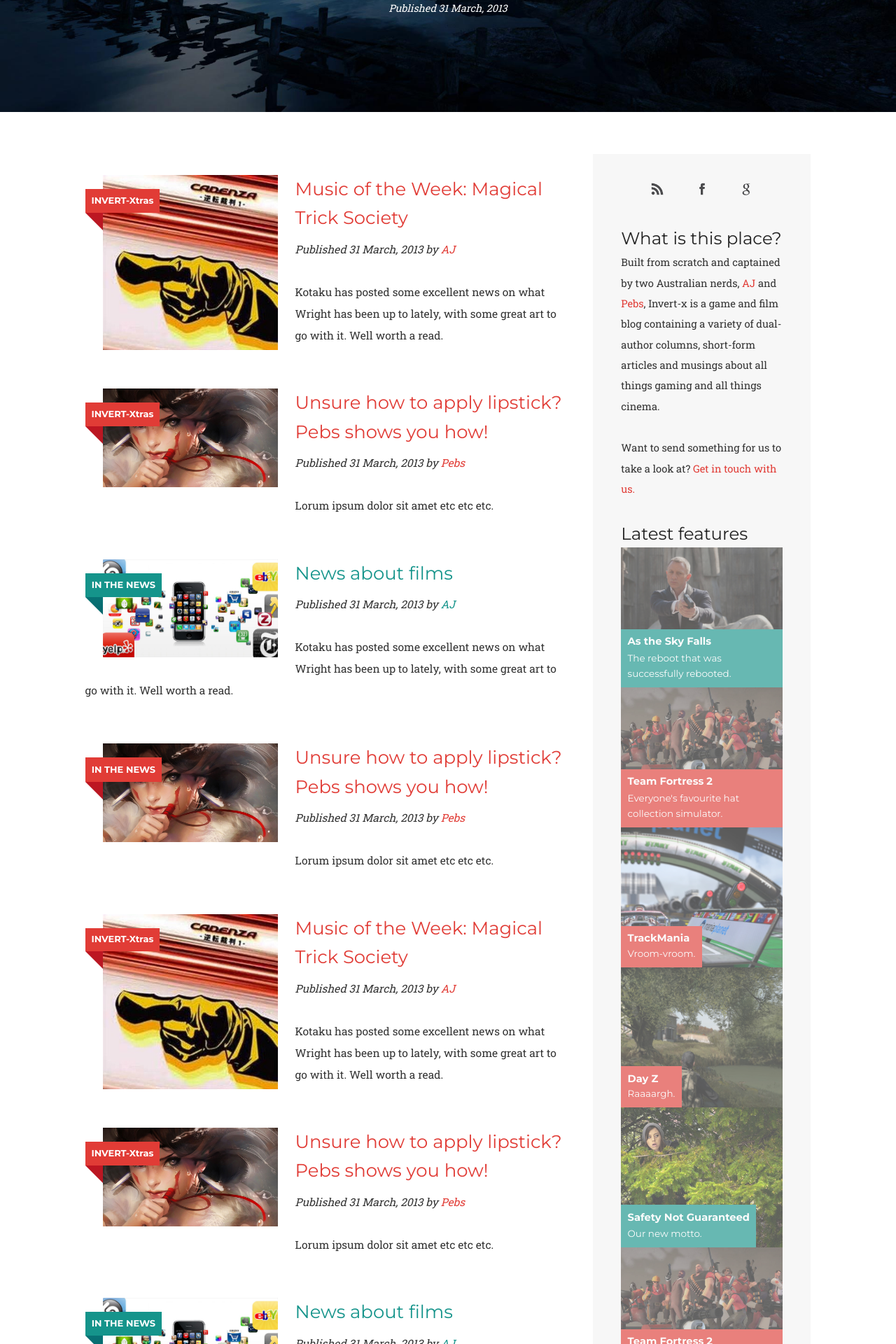
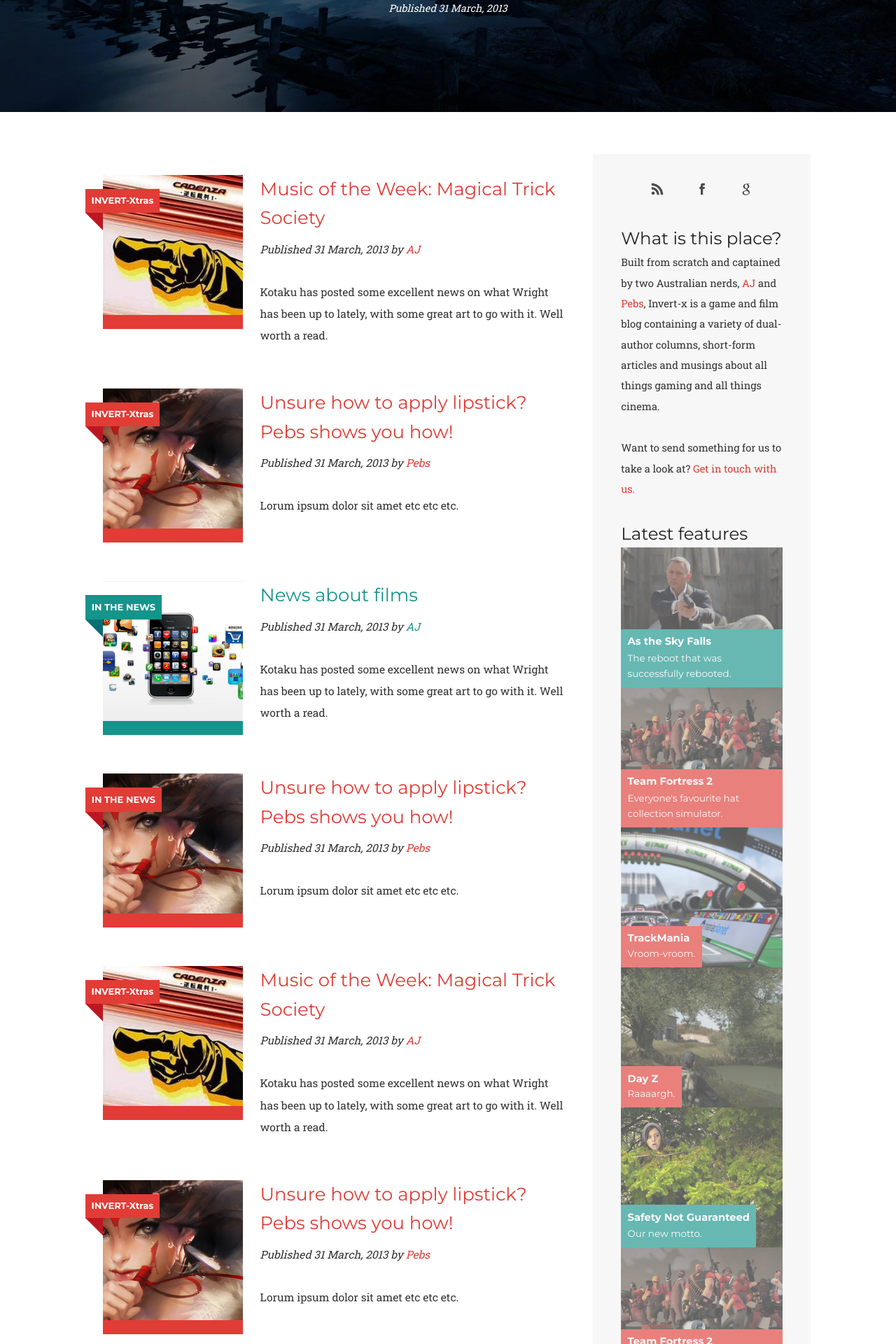
Before and after one commit to AJ292/Invert-x, a PHP site: page / in a window 1280 px wide. Shown: the part 480-2400 px from the top of the page at 70% size. Run offline with PHP 8.4, Linux system fonts and the light colour scheme.

Commit message:
Home page tweaks: right column code tidy up and left column code restructure and design change.

```diff
--- a/Content/Styles/style-combined.css
+++ b/Content/Styles/style-combined.css
@@ -671,9 +671,22 @@ i, em {
 }
 
 .news-article-image {
-	width: 250px;
+	width: 200px;
+	height: 200px;
+	background-size: cover;
+	background-position: center center;
 	margin: 0 25px 25px 25px;
 	float: left;
+	display: block;
+	border-bottom: 20px solid white;
+}
+
+.games .news-article-image {
+	border-color: #E13C36;
+}
+
+.films .news-article-image {
+	border-color: #15948B;
 }
 
 .news-article h2 {
@@ -760,9 +773,6 @@ i, em {
 	margin:  0 10% 0 8%;
 }
 
-.promo-reel-item a {
-}
-
 /*NEWS ARTICLE*/
 .news .news-article-container {
 	width: 990px;
@@ -810,7 +820,7 @@ i, em {
 	color: #e13c36;
 }
 
-.games .index-article-header-master-container, .article-header-master-container, .games h2.shine-assign-header, .games h2.comments-header, .games .image, .games .discuss-image, .games .archive-current, .games .section-info, .item-game, .games .label-text {
+.games .index-article-header-master-container, .article-header-master-container, .games h2.shine-assign-header, .games h2.comments-header, .games .image, .games .discuss-image, .games .archive-current, .games .section-info, .games .promo-reel-item, .games .label-text {
 	background-color: #e13c36;
 }
 
@@ -819,6 +829,6 @@ i, em {
 	color: #15948b;
 }
 
-.films .article-header-master-container, .films h2.shine-assign-header, .films h2.comments-header, .films .image, .films .image-left, .films .image-right, .films .discuss-image, .films .archive-current, .films .section-info, .item-film, .films .label-text {
+.films .article-header-master-container, .films h2.shine-assign-header, .films h2.comments-header, .films .image, .films .image-left, .films .image-right, .films .discuss-image, .films .archive-current, .films .section-info, .films .promo-reel-item, .films .label-text {
 	background-color: #15948b;
 }
--- a/index.html
+++ b/index.html
@@ -43,7 +43,7 @@
 						<div class="news-label">
 							<span class="label-text">INVERT-Xtras</span>
 						</div>
-						<img src="Content/Images/contentMusic.jpg" class="news-article-image" alt="Article name">
+						<a class="news-article-image" href="#" style="background-image: url('Content/Images/contentMusic.jpg')"></a>
 						<h2><a href="game-news-article.html">Music of the Week: Magical Trick Society</a></h2>
 						<p><i>Published 31 March, 2013 by <a href="#">AJ</a></i></p>
 						<p>Kotaku has posted some excellent news on what Wright has been up to lately, with some great art to go with it. Well worth a read.</p>
@@ -52,7 +52,7 @@
 						<div class="news-label">
 							<span class="label-text">INVERT-Xtras</span>
 						</div>
-						<img src="Content/Images/contentSquare1.jpg" class="news-article-image" alt="Article name">
+						<a class="news-article-image" href="#" style="background-image: url('Content/Images/contentSquare1.jpg')"></a>
 						<h2><a href="#">Unsure how to apply lipstick? Pebs shows you how!</a></h2>
 						<p><i>Published 31 March, 2013 by <a href="#">Pebs</a></i></p>
 						<p>Lorum ipsum dolor sit amet etc etc etc.</p>
@@ -61,7 +61,7 @@
 						<div class="news-label">
 							<span class="label-text">IN THE NEWS</span>
 						</div>
-						<img src="Content/Images/contentSquare2.jpg" class="news-article-image" alt="Article name">
+						<a class="news-article-image" href="#" style="background-image: url('Content/Images/contentSquare2.jpg')"></a>
 						<h2><a href="game-news-article.html">News about films</a></h2>
 						<p><i>Published 31 March, 2013 by <a href="#">AJ</a></i></p>
 						<p>Kotaku has posted some excellent news on what Wright has been up to lately, with some great art to go with it. Well worth a read.</p>
@@ -70,7 +70,7 @@
 						<div class="news-label">
 							<span class="label-text">IN THE NEWS</span>
 						</div>
-						<img src="Content/Images/contentSquare1.jpg" class="news-article-image" alt="Article name">
+						<a class="news-article-image" href="#" style="background-image: url('Content/Images/contentSquare1.jpg')"></a>
 						<h2><a href="#">Unsure how to apply lipstick? Pebs shows you how!</a></h2>
 						<p><i>Published 31 March, 2013 by <a href="#">Pebs</a></i></p>
 						<p>Lorum ipsum dolor sit amet etc etc etc.</p>
@@ -79,7 +79,7 @@
 						<div class="news-label">
 							<span class="label-text">INVERT-Xtras</span>
 						</div>
-						<img src="Content/Images/contentMusic.jpg" class="news-article-image" alt="Article name">
+						<a class="news-article-image" href="#" style="background-image: url('Content/Images/contentMusic.jpg')"></a>
 						<h2><a href="game-news-article.html">Music of the Week: Magical Trick Society</a></h2>
 						<p><i>Published 31 March, 2013 by <a href="#">AJ</a></i></p>
 						<p>Kotaku has posted some excellent news on what Wright has been up to lately, with some great art to go with it. Well worth a read.</p>
@@ -88,7 +88,7 @@
 						<div class="news-label">
 							<span class="label-text">INVERT-Xtras</span>
 						</div>
-						<img src="Content/Images/contentSquare1.jpg" class="news-article-image" alt="Article name">
+						<a class="news-article-image" href="#" style="background-image: url('Content/Images/contentSquare1.jpg')"></a>
 						<h2><a href="#">Unsure how to apply lipstick? Pebs shows you how!</a></h2>
 						<p><i>Published 31 March, 2013 by <a href="#">Pebs</a></i></p>
 						<p>Lorum ipsum dolor sit amet etc etc etc.</p>
@@ -97,7 +97,7 @@
 						<div class="news-label">
 							<span class="label-text">IN THE NEWS</span>
 						</div>
-						<img src="Content/Images/contentSquare2.jpg" class="news-article-image" alt="Article name">
+						<a class="news-article-image" href="#" style="background-image: url('Content/Images/contentSquare2.jpg')"></a>
 						<h2><a href="game-news-article.html">News about films</a></h2>
 						<p><i>Published 31 March, 2013 by <a href="#">AJ</a></i></p>
 						<p>Kotaku has posted some excellent news on what Wright has been up to lately, with some great art to go with it. Well worth a read.</p>
@@ -106,7 +106,7 @@
 						<div class="news-label">
 							<span class="label-text">INVERT-Xtras</span>
 						</div>
-						<img src="Content/Images/contentSquare1.jpg" class="news-article-image" alt="Article name">
+						<a class="news-article-image" href="#" style="background-image: url('Content/Images/contentSquare1.jpg')"></a>
 						<h2><a href="#">Unsure how to apply lipstick? Pebs shows you how!</a></h2>
 						<p><i>Published 31 March, 2013 by <a href="#">Pebs</a></i></p>
 						<p>Lorum ipsum dolor sit amet etc etc etc.</p>
@@ -115,7 +115,7 @@
 						<div class="news-label">
 							<span class="label-text">IN THE NEWS</span>
 						</div>
-						<img src="Content/Images/contentSquare2.jpg" class="news-article-image" alt="Article name">
+						<a class="news-article-image" href="#" style="background-image: url('Content/Images/contentSquare2.jpg')"></a>
 						<h2><a href="game-news-article.html">News about films</a></h2>
 						<p><i>Published 31 March, 2013 by <a href="#">AJ</a></i></p>
 						<p>Kotaku has posted some excellent news on what Wright has been up to lately, with some great art to go with it. Well worth a read.</p>
@@ -133,7 +133,7 @@
 					<h2>Latest features</h2>
 					<a class="promo-reel-section films" href="article-02.html">
 						<div class="promo-reel-image" style="background-image: url('Content/Banners/Skyfall.jpg')">
-							<div class="promo-reel-item item-film">
+							<div class="promo-reel-item">
 								<h1>As the Sky Falls</h1>
 								<h2>The reboot that was successfully rebooted.</h2>
 							</div>
@@ -141,7 +141,7 @@
 					</a>
 					<a class="promo-reel-section games" href="#">
 						<div class="promo-reel-image" style="background-image: url('Content/Banners/Team-Fortress-2.jpg')">
-							<div class="promo-reel-item item-game">
+							<div class="promo-reel-item">
 								<h1>Team Fortress 2</h1>
 								<h2>Everyone's favourite hat collection simulator.</h2>
 							</div>
@@ -149,7 +149,7 @@
 					</a>
 					<a class="promo-reel-section games" href="#">
 						<div class="promo-reel-image" style="background-image: url('Content/Banners/trackmania.jpg')">
-							<div class="promo-reel-item item-game">
+							<div class="promo-reel-item">
 								<h1>TrackMania</h1>
 								<h2>Vroom-vroom.</h2>
 							</div>
@@ -157,7 +157,7 @@
 					</a>
 					<a class="promo-reel-section games" href="#">
 						<div class="promo-reel-image" style="background-image: url('Content/Banners/DayZ.jpg')">
-							<div class="promo-reel-item item-game">
+							<div class="promo-reel-item">
 								<h1>Day Z</h1>
 								<h2>Raaaargh.</h2>
 							</div>
@@ -165,7 +165,7 @@
 					</a>
 					<a class="promo-reel-section films" href="#">
 						<div class="promo-reel-image" style="background-image: url('Content/Banners/Safety-Not-Guaranteed.jpg')">
-							<div class="promo-reel-item item-film">
+							<div class="promo-reel-item">
 								<h1>Safety Not Guaranteed</h1>
 								<h2>Our new motto.</h2>
 							</div>
@@ -173,7 +173,7 @@
 					</a>
 					<a class="promo-reel-section games" href="#">
 						<div class="promo-reel-image" style="background-image: url('Content/Banners/Team-Fortress-2.jpg')">
-							<div class="promo-reel-item item-game">
+							<div class="promo-reel-item">
 								<h1>Team Fortress 2</h1>
 								<h2>Everyone's favourite hat collection simulator.</h2>
 							</div>
@@ -181,7 +181,7 @@
 					</a>
 					<a class="promo-reel-section games" href="#">
 						<div class="promo-reel-image" style="background-image: url('Content/Banners/Dishonored.jpg')">
-							<div class="promo-reel-item item-game">
+							<div class="promo-reel-item">
 								<h1>Dishonored</h1>
 								<h2>Life beyond the sea walls.</h2>
 							</div>
@@ -189,7 +189,7 @@
 					</a>
 					<a class="promo-reel-section games" href="#">
 						<div class="promo-reel-image" style="background-image: url('Content/Banners/simcity2013.jpg')">
-							<div class="promo-reel-item item-game">
+							<div class="promo-reel-item">
 								<h1>SimCity</h1>
 								<h2>When does a disastrous launch become a true disaster?</h2>
 							</div>
@@ -197,7 +197,7 @@
 					</a>
 					<a class="promo-reel-section games" href="#">
 						<div class="promo-reel-image" style="background-image: url('Content/Banners/Team-Fortress-2.jpg')">
-							<div class="promo-reel-item item-game">
+							<div class="promo-reel-item">
 								<h1>Team Fortress 2</h1>
 								<h2>Everyone's favourite hat collection simulator.</h2>
 							</div>
```
